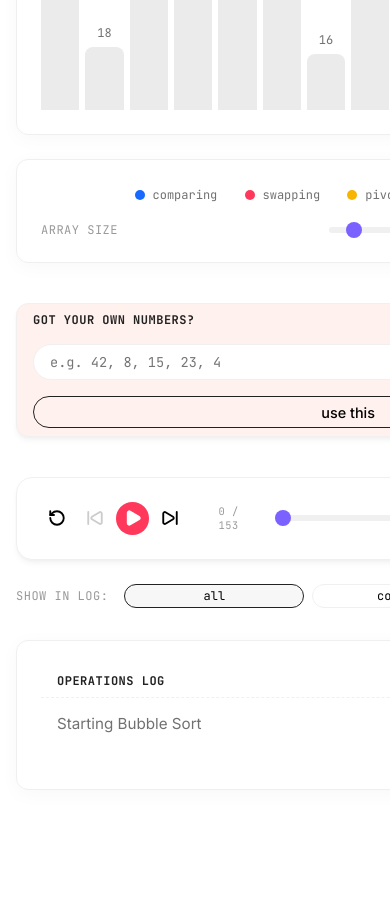
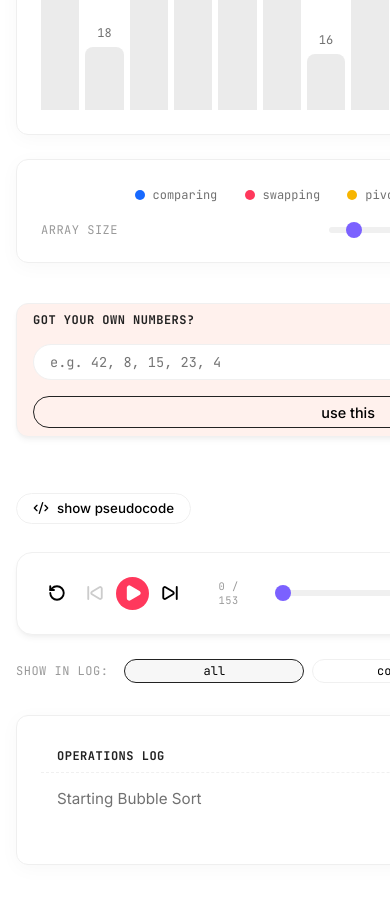
Before and after one commit to Zaid5671/AlgoVisualizer, a React (Vite) app: page /algorithm in a window 390 px wide. Shown: the part 1693-2597 px from the top of the page. Built offline with nearby package versions, Linux system fonts and the light colour scheme.

Commit message:
refactor: centralize pseudocode UI and responsive algorithm views

```diff
--- a/src/components/PlaybackControls.jsx
+++ b/src/components/PlaybackControls.jsx
@@ -1,9 +1,32 @@
-import { Play, Pause, SkipBack, SkipForward, RotateCcw } from 'lucide-react';
+import { useState } from 'react';
+import { Play, Pause, SkipBack, SkipForward, RotateCcw, Code2 } from 'lucide-react';
+import { Pseudocode } from './Pseudocode';
 
-export function PlaybackControls({ playback }) {
+export function PlaybackControls({ playback, activeAlgorithm }) {
   const { state, actions } = playback;
+  const [showPseudocode, setShowPseudocode] = useState(false);
 
   return (
+    <div style={{ display: 'flex', flexDirection: 'column', gap: '0.75rem', width: '100%', marginTop: '1rem' }}>
+
+      {activeAlgorithm?.pseudocode && (
+        <button
+          className="btn-pseudocode"
+          onClick={() => setShowPseudocode(!showPseudocode)}
+          style={{ width: 'fit-content' }}
+        >
+          <Code2 size={16} /> show pseudocode
+        </button>
+      )}
+
+      {activeAlgorithm?.pseudocode && (
+        <Pseudocode
+          isOpen={showPseudocode}
+          onClose={() => setShowPseudocode(false)}
+          code={activeAlgorithm.pseudocode}
+        />
+      )}
+
       <div className="playback-controls">
         <div className="controls-group">
           <button onClick={actions.reset} className="btn-icon">
@@ -45,5 +68,6 @@ export function PlaybackControls({ playback }) {
           ))}
         </div>
       </div>
+    </div>
   );
 }
--- a/src/views/BacktrackingView.jsx
+++ b/src/views/BacktrackingView.jsx
@@ -3,14 +3,12 @@ import { PlaybackControls } from '../components/PlaybackControls';
 import { usePlayback } from '../engine/usePlayback';
 import { StepTypes } from '../engine/stepTypes';
 import { Code2, Info } from 'lucide-react';
-import { Pseudocode } from '../components/Pseudocode';
 import { ChatbotWidget } from '../components/ChatbotWidget';
 import { BACKTRACKING_PUZZLES } from '../data/backtrackingPuzzles';
 import { PRESET_GRAPHS } from '../data/presetGraphs';
 
 export function BacktrackingView({ activeAlgorithm, onStep }) {
-  const [showPseudocode, setShowPseudocode] = useState(false);
-  const [mode, setMode] = useState('watch'); // 'watch' | 'practice'
+    const [mode, setMode] = useState('watch'); // 'watch' | 'practice'
   const [practiceStep, setPracticeStep] = useState(0);
   const [practiceError, setPracticeError] = useState(null);
   const [showTutorial, setShowTutorial] = useState(false);
@@ -267,7 +265,7 @@ export function BacktrackingView({ activeAlgorithm, onStep }) {
           {renderBoard()}
         </div>
 
-        {mode === 'watch' && <PlaybackControls playback={playback} />}
+        {mode === 'watch' && <PlaybackControls playback={playback} activeAlgorithm={activeAlgorithm} />}
 
         <div className="operations-log card-box">
           <div className="log-header">
@@ -300,10 +298,6 @@ export function BacktrackingView({ activeAlgorithm, onStep }) {
           </div>
         )}
 
-        <button className="btn-pseudocode" onClick={() => setShowPseudocode(!showPseudocode)} style={{ marginTop: '1rem' }}>
-          <Code2 size={16} /> show pseudocode
-        </button>
-        <Pseudocode isOpen={showPseudocode} onClose={() => setShowPseudocode(false)} code={activeAlgorithm.pseudocode} />
 
       </div>
       <ChatbotWidget activeAlgorithm={activeAlgorithm} snapshot={snapshot} offsetRight="2rem" />
--- a/src/views/GraphView.jsx
+++ b/src/views/GraphView.jsx
@@ -3,7 +3,6 @@ import { PlaybackControls } from '../components/PlaybackControls';
 import { usePlayback } from '../engine/usePlayback';
 import { StepTypes } from '../engine/stepTypes';
 import { Code2, Info, X, Plus } from 'lucide-react';
-import { Pseudocode } from '../components/Pseudocode';
 import { ChatbotWidget } from '../components/ChatbotWidget';
 import { PRESET_GRAPHS, generateGraph } from '../data/presetGraphs';
 
@@ -21,8 +20,7 @@ export function GraphView({ activeAlgorithm, onStep }) {
     return init;
   });
 
-  const [showPseudocode, setShowPseudocode] = useState(false);
-  const [draggingNodeId, setDraggingNodeId] = useState(null);
+    const [draggingNodeId, setDraggingNodeId] = useState(null);
 
   const [mode, setMode] = useState('watch'); // 'watch' | 'practice'
   const [practiceStep, setPracticeStep] = useState(0);
@@ -331,7 +329,7 @@ export function GraphView({ activeAlgorithm, onStep }) {
           </svg>
         </div>
 
-        {mode === 'watch' && <PlaybackControls playback={playback} />}
+        {mode === 'watch' && <PlaybackControls playback={playback} activeAlgorithm={activeAlgorithm} />}
 
         <div className="operations-log card-box">
           <div className="log-header">
@@ -347,7 +345,7 @@ export function GraphView({ activeAlgorithm, onStep }) {
 
         {showConfigModal && (
           <div style={{ position: 'fixed', top: 0, left: 0, right: 0, bottom: 0, backgroundColor: 'rgba(0,0,0,0.4)', zIndex: 100, display: 'flex', alignItems: 'center', justifyContent: 'center' }}>
-             <div style={{ background: 'white', padding: '2rem', borderRadius: '16px', width: '500px', boxShadow: 'var(--ink-shadow-lg)' }}>
+             <div style={{ background: 'white', padding: '2rem', borderRadius: '16px', width: '90%', maxWidth: '500px', boxShadow: 'var(--ink-shadow-lg)' }}>
                 <div style={{ display: 'flex', justifyContent: 'space-between', marginBottom: '1.5rem' }}>
                   <h3 style={{ margin: 0, fontFamily: 'Inter, sans-serif' }}>Configure Graph Manually</h3>
                   <button onClick={() => setShowConfigModal(false)} style={{ background: 'transparent', border: 'none', cursor: 'pointer' }}><X size={20}/></button>
--- a/src/views/PathfindingView.jsx
+++ b/src/views/PathfindingView.jsx
@@ -3,7 +3,6 @@ import { PlaybackControls } from '../components/PlaybackControls';
 import { usePlayback } from '../engine/usePlayback';
 import { StepTypes } from '../engine/stepTypes';
 import { Code2, Info, Play, Square } from 'lucide-react';
-import { Pseudocode } from '../components/Pseudocode';
 import { ChatbotWidget } from '../components/ChatbotWidget';
 
 const createInitialGrid = (rows, cols) => {
@@ -35,7 +34,6 @@ export function PathfindingView({ activeAlgorithm, onStep }) {
   const [drawMode, setDrawMode] = useState('wall');
   const [dragAction, setDragAction] = useState(null); // 'DRAW_WALL', 'DRAW_MUD', 'ERASE'
 
-  const [showPseudocode, setShowPseudocode] = useState(false);
 
   const [mode, setMode] = useState('watch'); // 'watch' | 'practice'
   const [practiceStep, setPracticeStep] = useState(0);
@@ -314,18 +312,10 @@ export function PathfindingView({ activeAlgorithm, onStep }) {
           </div>
         </div>
 
-        <button className="btn-pseudocode" onClick={() => setShowPseudocode(!showPseudocode)} style={{ marginTop: '1rem' }}>
-          <Code2 size={16} /> show pseudocode
-        </button>
 
-        <Pseudocode
-          isOpen={showPseudocode}
-          onClose={() => setShowPseudocode(false)}
-          code={activeAlgorithm.pseudocode}
-        />
 
         {mode === 'watch' && (
-          <PlaybackControls playback={playback} />
+          <PlaybackControls playback={playback} activeAlgorithm={activeAlgorithm} />
         )}
 
         <div className="operations-log card-box" style={{ padding: '0.5rem 1rem' }}>
--- a/src/views/SortingView.jsx
+++ b/src/views/SortingView.jsx
@@ -3,7 +3,6 @@ import { PlaybackControls } from '../components/PlaybackControls';
 import { usePlayback } from '../engine/usePlayback';
 import { StepTypes } from '../engine/stepTypes';
 import { Code2, Info } from 'lucide-react';
-import { Pseudocode } from '../components/Pseudocode';
 import { ChatbotWidget } from '../components/ChatbotWidget';
 
 export function SortingView({ activeAlgorithm, onStep }) {
@@ -11,7 +10,6 @@ export function SortingView({ activeAlgorithm, onStep }) {
   const [customArrayStr, setCustomArrayStr] = useState('');
   const [initialArray, setInitialArray] = useState([]);
   const [logFilter, setLogFilter] = useState('all');
-  const [showPseudocode, setShowPseudocode] = useState(false);
 
   // Practice Mode State
   const [mode, setMode] = useState('watch'); // 'watch' | 'practice'
@@ -267,20 +265,10 @@ export function SortingView({ activeAlgorithm, onStep }) {
             <button type="submit" className="btn-use-this">use this</button>
           </form>
 
-          {activeAlgorithm.id !== 'bubbleSort' && (
-            <button className="btn-pseudocode" onClick={() => setShowPseudocode(!showPseudocode)}>
-              <Code2 size={16} /> show pseudocode
-            </button>
-          )}
 
-          <Pseudocode
-            isOpen={showPseudocode}
-            onClose={() => setShowPseudocode(false)}
-            code={activeAlgorithm.pseudocode}
-          />
 
           {mode === 'watch' && (
-            <PlaybackControls playback={playback} />
+            <PlaybackControls playback={playback} activeAlgorithm={activeAlgorithm} />
           )}
 
           <div className="log-filters">
```
Lines whose indentation alone changed are shown as unchanged.
